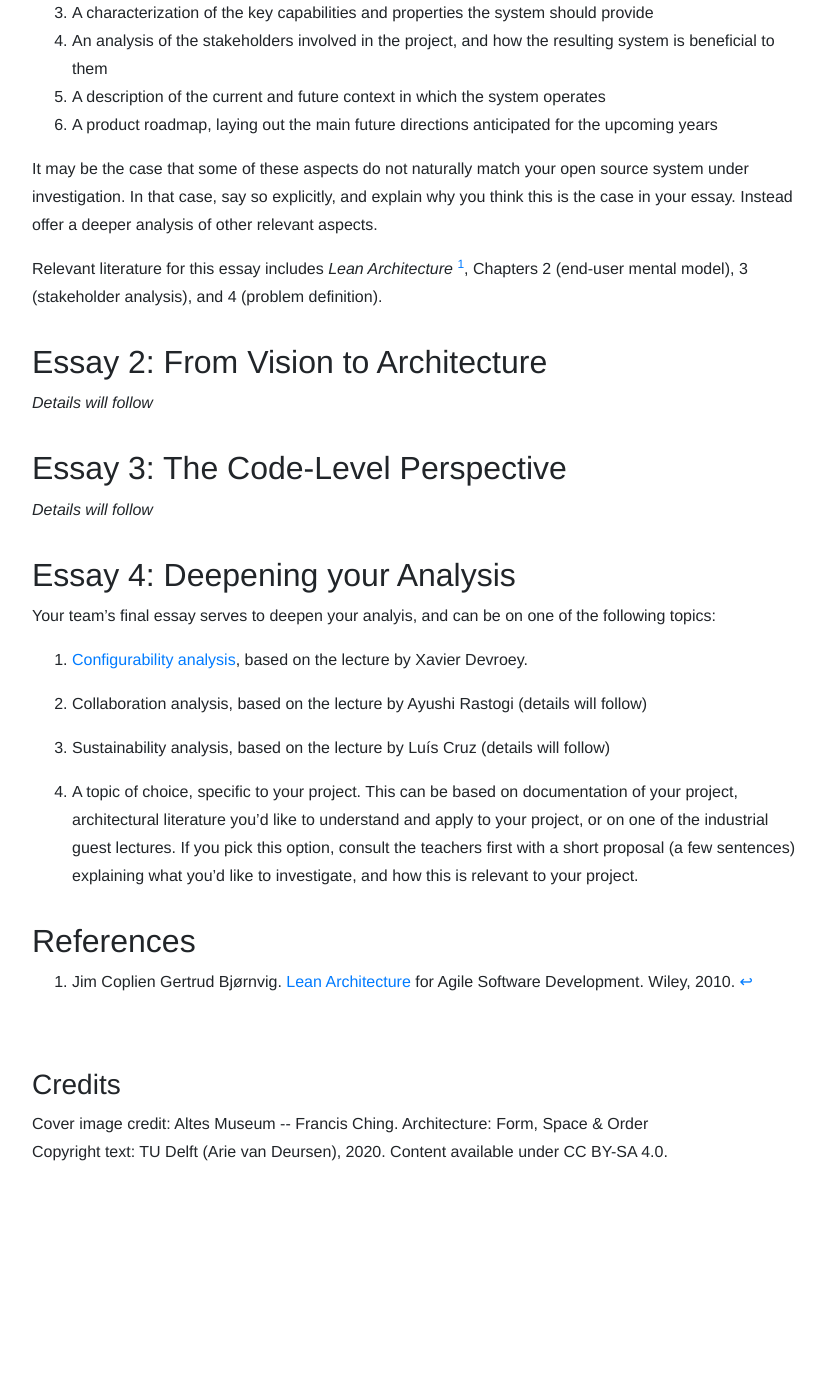
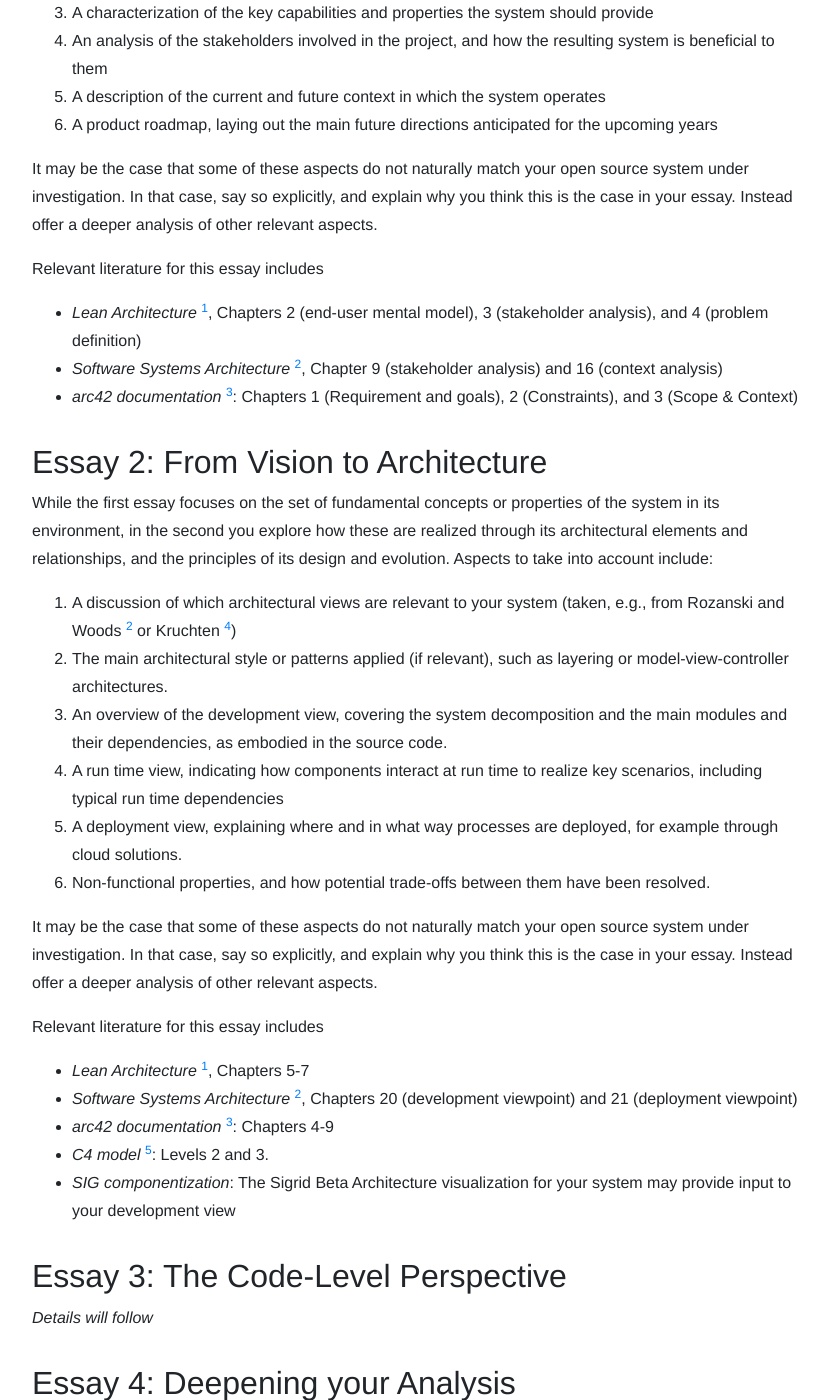
Before and after one commit to SERG-Delft/delftswa, a Jekyll site: the page built from 2020/assignment.md, in a window 1280 px wide and 1400 px high, scrolled down 3439 px. Shown: the whole window, without its empty margins (224-1052 px from the left). Built offline with Jekyll 4.4.1, drawn with Linux system fonts in a browser that asks for light colours; before the commit the page ends 4637 px from its top, so only the background shows below that; some of the changed text lies outside the part shown.

Commit message:
Add details for essay 2

```diff
--- a/2020/assignment.md
+++ b/2020/assignment.md
@@ -127,15 +127,42 @@ Aspects to take into account include:
 
 It may be the case that some of these aspects do not naturally match your open source system under investigation. In that case, say so explicitly, and explain why you think this is the case in your essay. Instead offer a deeper analysis of other relevant aspects.
 
-Relevant literature for this essay includes _Lean Architecture_ [^coplien], Chapters 2 (end-user mental model), 3 (stakeholder analysis), and 4 (problem definition).
+Relevant literature for this essay includes
+
+- _Lean Architecture_ [^coplien], Chapters 2 (end-user mental model), 3 (stakeholder analysis), and 4 (problem definition)
+- _Software Systems Architecture_ [^rozanski], Chapter 9 (stakeholder analysis) and 16 (context analysis)
+- _arc42 documentation_ [^arc]: Chapters 1 (Requirement and goals), 2 (Constraints), and 3 (Scope & Context)
+
+<a id="architecture"></a>
 
 ## Essay 2: From Vision to Architecture
 
-_Details will follow_
+While the first essay focuses on the set of fundamental concepts or properties of the system in its environment,
+in the second you explore how these are realized through its architectural elements and relationships, and the principles of its design and evolution.
+Aspects to take into account include:
+
+1. A discussion of which architectural views are relevant to your system (taken, e.g., from Rozanski and Woods [^rozanski] or Kruchten [^kruchten])
+2. The main architectural style or patterns applied (if relevant), such as layering or model-view-controller architectures.
+3. An overview of the development view, covering the system decomposition and the main modules and their dependencies, as embodied in the source code.
+4. A run time view, indicating how components interact at run time to realize key scenarios, including typical run time dependencies
+5. A deployment view, explaining where and in what way processes are deployed, for example through cloud solutions.
+6. Non-functional properties, and how potential trade-offs between them have been resolved.
+
+It may be the case that some of these aspects do not naturally match your open source system under investigation. In that case, say so explicitly, and explain why you think this is the case in your essay. Instead offer a deeper analysis of other relevant aspects.
+
+Relevant literature for this essay includes
+
+- _Lean Architecture_ [^coplien], Chapters 5-7
+- _Software Systems Architecture_ [^rozanski],  Chapters 20 (development viewpoint) and 21 (deployment viewpoint)
+- _arc42 documentation_ [^arc]: Chapters 4-9
+- _C4 model_ [^c4]: Levels 2 and 3.
+- _SIG componentization_: The Sigrid Beta Architecture visualization for your system may provide input to your development view
+
 
 ## Essay 3: The Code-Level Perspective
 
 _Details will follow_
+
 
 <a id="deepening"></a>
 ## Essay 4: Deepening your Analysis
@@ -154,5 +181,17 @@ Your team's final essay serves to deepen your analyis, and can be on one of the
 
 [lsa]: http://www.leansoftwarearchitecture.com/
 [views]: https://www.viewpoints-and-perspectives.info/
+[arc42]: https://docs.arc42.org/home/
 
 [^coplien]: Jim Coplien Gertrud Bjørnvig. [Lean Architecture][lsa] for Agile Software Development. Wiley, 2010.
+
+[^rozanski]: Nick Rozanski and Eoin Woods. [Software Systems Architecture: Working with Stakeholders Using Viewpoints and Perspectives][views]. Addison-Wesley, 2012, 2nd edition.
+
+[^kruchten]: Philippe Kruchten. The 4+1 View Model of architecture. IEEE Software 12(6), 1995.
+    ([doi](https://doi.org/10.1109/52.469759),
+    [preprint](https://www.cs.ubc.ca/~gregor/teaching/papers/4+1view-architecture.pdf),
+    [wikipedia](https://en.wikipedia.org/wiki/4%2B1_architectural_view_model))
+
+[^arc]: Peter Hruschka and Gernot Starke. arc42: Effective, lean and pragmatic architecture documentation and communication. [https://docs.arc42.org/home/][arc42]
+
+[^c4]: The C4 model for visualising software architecture. [https://c4model.com/](https://c4model.com/).
```
Also changed, not shown: 2020/index.md (+3 -3 lines).
